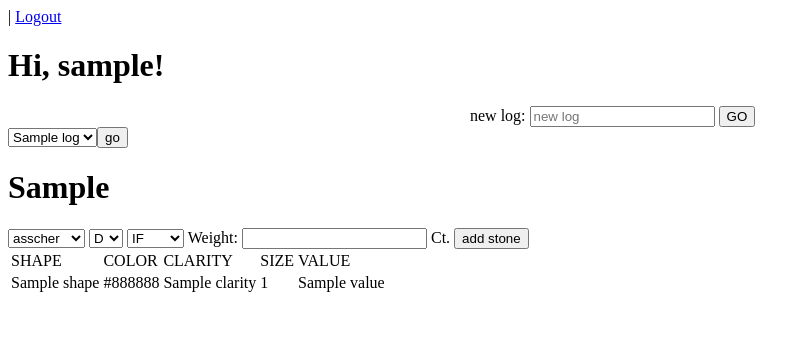
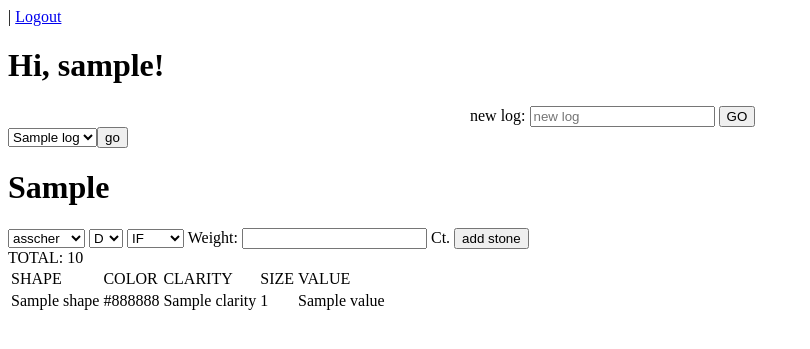
Before and after one commit to MicahSteinbrecher/inventory-flask, a Flask app: template templates/index.html in a window 1280 px wide. Shown: the top 349 px of the page, without its empty margins (0-810 px from the left). Run offline with Flask 2, Linux system fonts and the light colour scheme; tables that the repository leaves empty hold one stand-in row (values such as "Sample post"); the template is opened without the code that fills it: values that come from a table or form of the project are taken from there, most other values are stand-ins (such as "Sample title", 1, 10 or a date in 2020); data that the repository does not hold is empty.

Commit message:
track total cost

```diff
--- a/app.py
+++ b/app.py
@@ -20,11 +20,15 @@ def index():
         if 'current_log_id' in session:
             current_log = db.session.query(Log).filter(Log.id == session['current_log_id']).first()
             diamonds = change_to_diamonds(current_log.stones)
+            total = 0
+            for diamond in diamonds:
+                total = total + diamond.value
             return render_template('index.html',
                                    user = session['user'],
                                    logs = user_data.logs,
                                    current_log = current_log.name,
-                                   diamonds = diamonds)
+                                   diamonds = diamonds,
+                                   total = total)
         else:
             return render_template('index.html',
                                user = session['user'],
--- a/templates/index.html
+++ b/templates/index.html
@@ -83,6 +83,7 @@
             <td>{{ diamond.size }}</td>
             <td>{{ diamond.value }}</td></tr>
         {% endfor %}
+    TOTAL: {{ total }}
     {% else %}
         <em>Looks like you haven't added any stones to this inventory</em>
     {% endif %}
```
